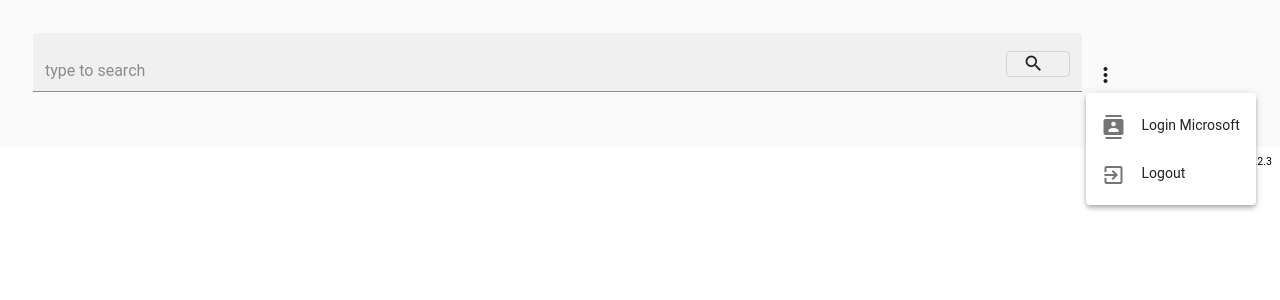
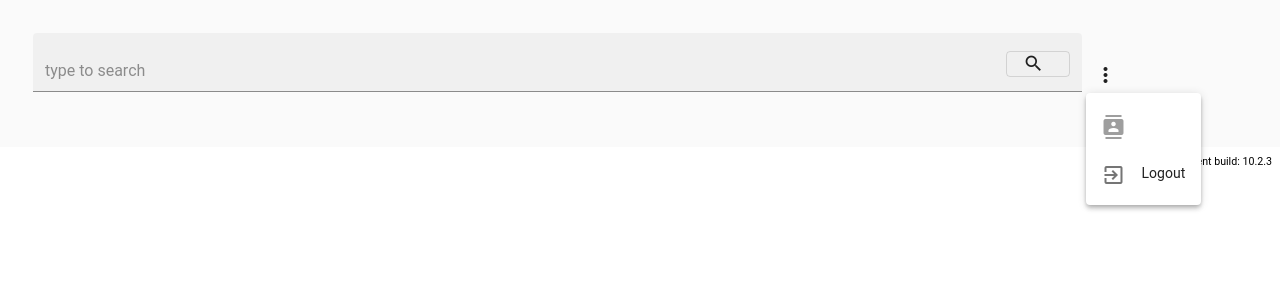
Before and after one commit to wimphy/work, an Angular app in the folder probation/troubles/: page / in a window 1280 px wide. Both pictures are taken after a click on the button "more_vert". Shown: the top 300 px of the page. Built offline with nearby package versions, Linux system fonts and the light colour scheme.

Commit message:
login/logout

```diff
--- a/probation/troubles/package.json
+++ b/probation/troubles/package.json
@@ -21,17 +21,18 @@
     "@angular/platform-browser": "^10.0.0",
     "@angular/platform-browser-dynamic": "^10.0.0",
     "@angular/router": "^10.0.0",
+    "jwt-decode": "^3.0.0",
     "rxjs": "~6.5.5",
     "tslib": "^2.0.0",
     "zone.js": "~0.10.3"
   },
   "devDependencies": {
-    "@angular-devkit/build-angular": "~0.1000.6",
+    "@angular-devkit/build-angular": "^0.1002.0",
     "@angular/cli": "~10.0.6",
     "@angular/compiler-cli": "^10.0.0",
-    "@types/node": "^12.11.1",
     "@types/jasmine": "~3.5.0",
     "@types/jasminewd2": "~2.0.3",
+    "@types/node": "^12.11.1",
     "codelyzer": "^6.0.0",
     "jasmine-core": "~3.5.0",
     "jasmine-spec-reporter": "~5.0.0",
--- a/probation/troubles/src/app/search.html
+++ b/probation/troubles/src/app/search.html
@@ -1,10 +1,10 @@
 <div>
   <mat-menu #menu="matMenu">
-    <a mat-menu-item href="https://login.microsoftonline.com/common/oauth2/v2.0/authorize?response_type=token&scope=openid%20profile%20User.Read%20Mail.ReadWrite&client_id=de8bc8b5-d9f9-48b1-a8ad-b748da725064&redirect_uri=https%3A%2F%2Fdeveloper.microsoft.com%2Fen-us%2Fgraph%2Fgraph-explorer&state=8de8f5b3-ce4d-47b5-a858-91f8247ef14d&nonce=41011bf6-3ccd-4f30-8857-2a9c72ea6ce5&client_info=1&x-client-SKU=MSAL.JS&x-client-Ver=1.2.1&login_hint=Simon.Wang%40refinitiv.com&login_req=c75f000c-465b-406b-98ba-e3bfcebab85a&domain_req=71ad2f62-61e2-44fc-9e85-86c2827f6de9&domain_hint=organizations&mkt=en-US&client-request-id=e72204a3-4e85-4cf7-9bcb-82140a92de5e&prompt=none&response_mode=fragment">
+    <a mat-menu-item (click)="onLogin()" [disabled]="loginDisabled">
       <mat-icon>contacts</mat-icon>
-      <span [innerHTML]="name">Login</span>
+      <span [innerHTML]="this.auth.getUserName()">Login</span>
     </a>
-    <a mat-menu-item href="">
+    <a mat-menu-item (click)="onLogout()" [disabled]="logoutDisabled">
       <mat-icon>exit_to_app</mat-icon>
       <span>Logout</span>
     </a>
--- a/probation/troubles/src/app/search.ts
+++ b/probation/troubles/src/app/search.ts
@@ -2,10 +2,9 @@ import { Component, OnInit } from '@angular/core';
 import { FormControl } from '@angular/forms';
 import { Observable } from 'rxjs';
 import { map, startWith } from 'rxjs/operators';
-import { HttpClient, HttpResponse, HttpHeaders } from '@angular/common/http';
-import { Router, ActivatedRoute } from '@angular/router';
 
-import { MailResponse } from './mail-response';
+import { MSAuth } from '../ms/auth';
+import { MSMail } from '../ms/mail';
 
 /**
  * @title Highlight the first autocomplete option
@@ -19,66 +18,28 @@ export class ContentSearch implements OnInit {
   myControl = new FormControl();
   filteredOptions: Observable<string[]>;
   searchContent: string;
-  name: string;
-  token = {};
+  loginDisabled: boolean;
+  logoutDisabled: boolean;
 
-  constructor(private http: HttpClient,
-    private route: ActivatedRoute) {
-    this.route.queryParams.subscribe(params => {
-      this.name = params['user'];
-    });
-    //http://localhost:4200/en-us/graph/graph-explorer#access_token=a
-    this.route.fragment.subscribe((fragment: string) => {
-      if (fragment === null || fragment === undefined)
-        return;
-      const params: string[] = fragment.split('&').filter(i => i.length > 0);
-      console.log("My hash fragment is here => ", this.token);
-
-      for (const p of params) {
-        if (p.length < 1)
-          continue;
-        const keyValue: string[] = p.split('=');
-        this.token[keyValue[0]] = keyValue[1];
-      }
-      //this.token = fragment.substring(13);//access_token=
-      console.log("My hash fragment is here => ", this.token);
-    });
+  constructor(public auth: MSAuth, private mail: MSMail) {
   }
 
   private search(): void {
-    if (this.searchContent === undefined) {
-      this.searchContent = '';
-    }
-    let res = [];
+    const res = [];
     this.filteredOptions = this.myControl.valueChanges.pipe(
       startWith(''),
       map(() => res)
     );
 
-    if (this.token["access_token"] === undefined) {
-      return;
-    }
-
-    let i: number = res.length;
-    let searchMails = "$filter=importance eq 'high'";
-    if (this.searchContent !== undefined && this.searchContent.length > 0) {
-      searchMails = '$search = "' + this.searchContent + '"';
-    }
-    const url = 'https://graph.microsoft.com/v1.0/me/messages?' + searchMails;
-    const headers = new HttpHeaders({ 'Authorization': 'Bearer ' + this.token["access_token"] });
-    this.http.get<MailResponse>(url, { headers: headers }).pipe(map(resp => {
-      console.log(resp);
-      resp.value.map(m => {
-        res[i++] = m.subject;
-      });
-
-      return [resp];
-    })).subscribe();
+    this.mail.search(this.auth.getToken(), this.searchContent, res);
   }
 
   ngOnInit() {
     this.search();
-    this.name = 'Login Microsoft';
+    this.loginDisabled = this.auth.getUserName() === null;
+    if (!this.loginDisabled) {
+      this.logoutDisabled = true;
+    }
   }
 
   onSearchButtonClick() {
@@ -87,8 +48,12 @@ export class ContentSearch implements OnInit {
   }
 
   onLogin() {
-    let url = "https://login.microsoftonline.com/common/oauth2/v2.0/authorize?response_type=token&scope=openid%20profile%20User.Read%20Mail.ReadWrite&client_id=de8bc8b5-d9f9-48b1-a8ad-b748da725064&redirect_uri=https%3A%2F%2Fdeveloper.microsoft.com%2Fen-us%2Fgraph%2Fgraph-explorer&state=8de8f5b3-ce4d-47b5-a858-91f8247ef14d&nonce=41011bf6-3ccd-4f30-8857-2a9c72ea6ce5&client_info=1&x-client-SKU=MSAL.JS&x-client-Ver=1.2.1&login_hint=Simon.Wang%40refinitiv.com&login_req=c75f000c-465b-406b-98ba-e3bfcebab85a&domain_req=71ad2f62-61e2-44fc-9e85-86c2827f6de9&domain_hint=organizations&mkt=en-US&client-request-id=e72204a3-4e85-4cf7-9bcb-82140a92de5e&prompt=none&response_mode=fragment";
+    console.log("log in in search ...")
+    this.auth.onLogin();
+  }
 
+  onLogout() {
+    this.loginDisabled = false;
   }
 }
 
--- a/probation/troubles/src/main.ts
+++ b/probation/troubles/src/main.ts
@@ -11,7 +11,9 @@ import {DemoMaterialModule} from './app/material-module';
 import {MAT_FORM_FIELD_DEFAULT_OPTIONS} from '@angular/material/form-field';
 import { RouterModule, Routes } from '@angular/router';
 
-import { ContentSearch} from './app/search';
+import { ContentSearch } from './app/search';
+import { MSAuth } from './ms/auth';
+import { MSMail } from './ms/mail';
 
 const routes: Routes = [
   { path: '**', component: ContentSearch },
@@ -37,6 +39,8 @@ const routes: Routes = [
   bootstrap: [ContentSearch],
   providers: [
     { provide: MAT_FORM_FIELD_DEFAULT_OPTIONS, useValue: { appearance: 'fill' } },
+    MSAuth,
+    MSMail,
   ]
 })
 export class AppModule {}
--- /dev/null
+++ b/probation/troubles/src/ms/auth.ts
@@ -0,0 +1,78 @@
+import { Router, ActivatedRoute } from '@angular/router';
+import { Injectable } from '@angular/core';
+import jwt_decode from 'jwt-decode';
+
+@Injectable()
+export class MSAuth {
+  private token = {};
+
+  constructor(private route: ActivatedRoute, private router: Router) {
+
+    //http://localhost:4200/en-us/graph/graph-explorer#access_token=a
+    this.route.fragment.subscribe((fragment: string) => {
+      if (fragment === null || fragment === undefined)
+        return;
+      const params: string[] = fragment.split('&').filter(i => i.length > 0);
+
+      for (const p of params) {
+        if (p.length < 1)
+          continue;
+        const keyValue: string[] = p.split('=');
+        this.token[keyValue[0]] = keyValue[1];
+      }
+      this.token["start"] = Date.now();
+      console.log("My hash fragment is here => ", this.token);
+    });
+  }
+
+  onLogin() {
+    console.log("onLogin in auth ... ");
+    let url = "https://login.microsoftonline.com/common/oauth2/v2.0/authorize?response_type=token";
+    const params = [
+      { key: "scope", value: "openid profile User.Read Mail.ReadWrite" },
+      { key: "client_id", value: "de8bc8b5-d9f9-48b1-a8ad-b748da725064" },
+      { key: "client_info", value: "1" },
+      { key: "client-request-id", value: "e72204a3-4e85-4cf7-9bcb-82140a92de5e" },
+      { key: "x-client-SKU", value: "MSAL.JS" },
+      { key: "x-client-Ver", value: "1.2.1" },
+      { key: "redirect_uri", value: "https%3A%2F%2Fdeveloper.microsoft.com%2Fen-us%2Fgraph%2Fgraph-explorer" },
+      { key: "state", value: "8de8f5b3-ce4d-47b5-a858-91f8247ef14d" },
+      { key: "nonce", value: "41011bf6-3ccd-4f30-8857-2a9c72ea6ce5" },
+      { key: "login_hint", value: "Simon.Wang%40refinitiv.com" },
+      { key: "login_req", value: "c75f000c-465b-406b-98ba-e3bfcebab85a" },
+      { key: "domain_req", value: "71ad2f62-61e2-44fc-9e85-86c2827f6de9" },
+      { key: "domain_hint", value: "organizations" },
+      { key: "mkt", value: "en-US" },
+      { key: "prompt", value: "none" },
+      { key: "response_mode", value: "fragment" },
+    ];
+    for (const po of params) {
+      url += "&" + po["key"] + "=" + po["value"];
+    }
+    window.location.href = url;
+  }
+
+  getUserName(): string {
+    try {
+      const res = jwt_decode(this.token["access_token"]);
+      return res["name"];
+    }
+    catch (Error) {
+      return null;
+    }
+  }
+
+  getToken(): string {
+    try {
+      const start = this.token["start"];
+      const expires_in = Number.parseInt(this.token["expires_in"]);
+      if ((Date.now() - start) / 1000 > expires_in - 100) {
+        this.onLogin();
+      }
+    }
+    catch (Error) {
+      return null;
+    }
+    return this.token["access_token"]
+  }
+}
--- /dev/null
+++ b/probation/troubles/src/ms/mail.ts
@@ -0,0 +1,34 @@
+import { HttpClient, HttpHeaders } from '@angular/common/http';
+import { map } from 'rxjs/operators';
+import { Injectable } from '@angular/core';
+
+import { MailResponse } from './mail-response';
+
+@Injectable()
+export class MSMail {
+
+  constructor(private http: HttpClient) {
+  }
+
+  public search(token: string, searchContent: string, res: string[]): void {
+    if (token === undefined || token.length < 1) {
+      return;
+    }
+
+    let i: number = res.length;
+    let searchMails = "$filter=importance eq 'high'";
+    if (searchContent !== undefined && searchContent.length > 0) {
+      searchMails = '$search = "' + searchContent + '"';
+    }
+    const url = 'https://graph.microsoft.com/v1.0/me/messages?' + searchMails;
+    const headers = new HttpHeaders({ 'Authorization': 'Bearer ' + token });
+    this.http.get<MailResponse>(url, { headers: headers }).pipe(map(resp => {
+      console.log(resp);
+      resp.value.map(m => {
+        res[i++] = m.subject;
+      });
+
+      return [resp];
+    })).subscribe();
+  }
+}
```
Also changed, not shown: probation/troubles/src/ms/mail-response.ts (renamed from probation/troubles/src/app/mail-response.ts).
